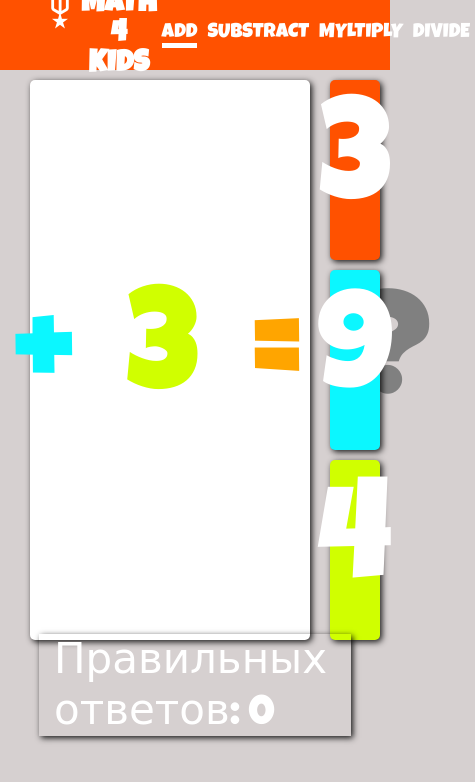
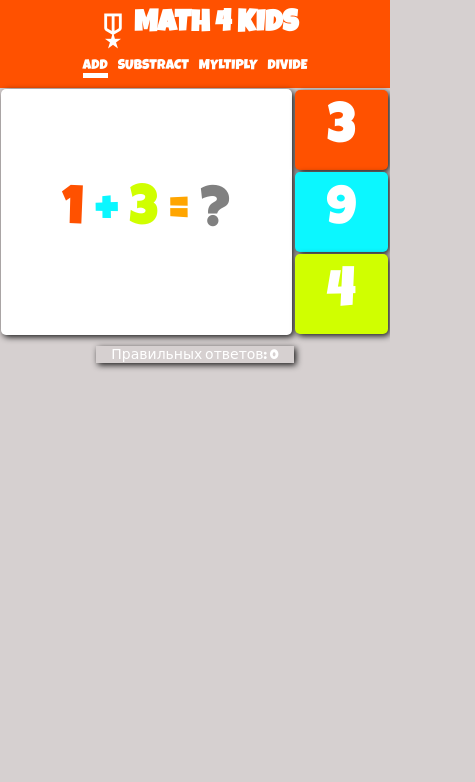
Before and after one commit to ilgizalimoff/math4kids, a plain HTML site: page index.html in a window 390 px wide. Shown: the whole page, 475 px wide, since content can reach past the window. Drawn offline with nearby package versions, Linux system fonts and the light colour scheme.

Commit message:
Media update

```diff
--- a/css/style.css
+++ b/css/style.css
@@ -12,11 +12,12 @@ header {
     background-color: rgb(255, 81, 0);
     color: white;
 }
-h1{
+
+h1 {
     color: #fff;
-  font-size: 30px;
+    font-size: 30px;
+}
 
-}
 li {
     list-style: none;
 }
@@ -128,9 +129,110 @@ li {
     background-color: rgb(208, 255, 0);
 }
 
-.rigtAnswers{
+.rigtAnswers {
     font-size: 42px;
     box-shadow: 2px 2px 6px 0px rgb(0 0 0 / 90%);
     color: #fff;
     padding: 0 15px;
 }
+
+@media (max-width:1000px) {
+    .primer-question {
+        width: 75%;
+    }
+
+    .primer-answers {
+        width: 25%;
+    }
+}
+
+@media (max-width: 850px) {
+    .primer-block p {
+        display: inline-block;
+        margin: 0 5px;
+    }
+}
+
+@media (max-width: 700px) {
+    .primer-block p {
+        margin: 0 5px;
+    }
+
+    .primer-block {
+        font-size: 110px;
+    }
+
+    .primer-answers li {
+        font-size: 110px;
+    }
+
+}
+
+@media (max-width: 670px) {
+    .header-container {
+        flex-direction: column;
+        align-items: center;
+        height: 88px;
+    }
+
+    .icon-block {
+        margin-top: 10px;
+    }
+
+    .operations {
+        margin-bottom: 10px;
+    }
+
+    .primer-answers li {
+        height: 137px;
+    }
+
+    .primer-block {
+        font-size: 90px;
+    }
+
+    .primer-answers li {
+        font-size: 90px;
+    }
+
+    .rigtAnswers {
+        font-size: 32px;
+    }
+    .primer-block{
+        width: 100%;
+    }
+}
+
+@media (max-width: 450px) {
+    .primer-question{
+        margin: 1px;
+    }
+    .primer-answers li {
+        height: 80px;
+    }
+    .primer-block {
+        font-size: 55px;
+    }
+
+    .primer-answers li {
+        font-size: 55px;
+    }
+
+    .rigtAnswers {
+        margin-top: 20px;
+        font-size: 20px;
+    }
+}
+
+@media (max-width: 450px) {
+    .operations li{
+        font-size: 14px;
+    }
+    .primer-answers li{
+        margin: 2px;
+    }
+    .rigtAnswers {
+        margin-top: 10px;
+        font-size: 14px;
+    }
+}
--- a/index.html
+++ b/index.html
@@ -10,8 +10,8 @@
     <link href="https://fonts.googleapis.com/css2?family=Luckiest+Guy&display=swap" rel="stylesheet">
     <link rel="stylesheet"
         href="https://fonts.googleapis.com/css2?family=Material+Symbols+Outlined:opsz,wght,FILL,GRAD@48,400,0,0" />
-    <link rel="stylesheet" href="/css/style.css">
-    <title>Document</title>
+    <link rel="stylesheet" href="./css/style.css">
+    <title>Math 4 kids</title>
 </head>
 
 <body>
@@ -47,7 +47,7 @@
         <div class="rigtAnswers">Правильных ответов: </div>
     </div>
 
-    <script src="/js/script.js"></script>
+    <script src="./js/script.js"></script>
 
 </body>
 
```
